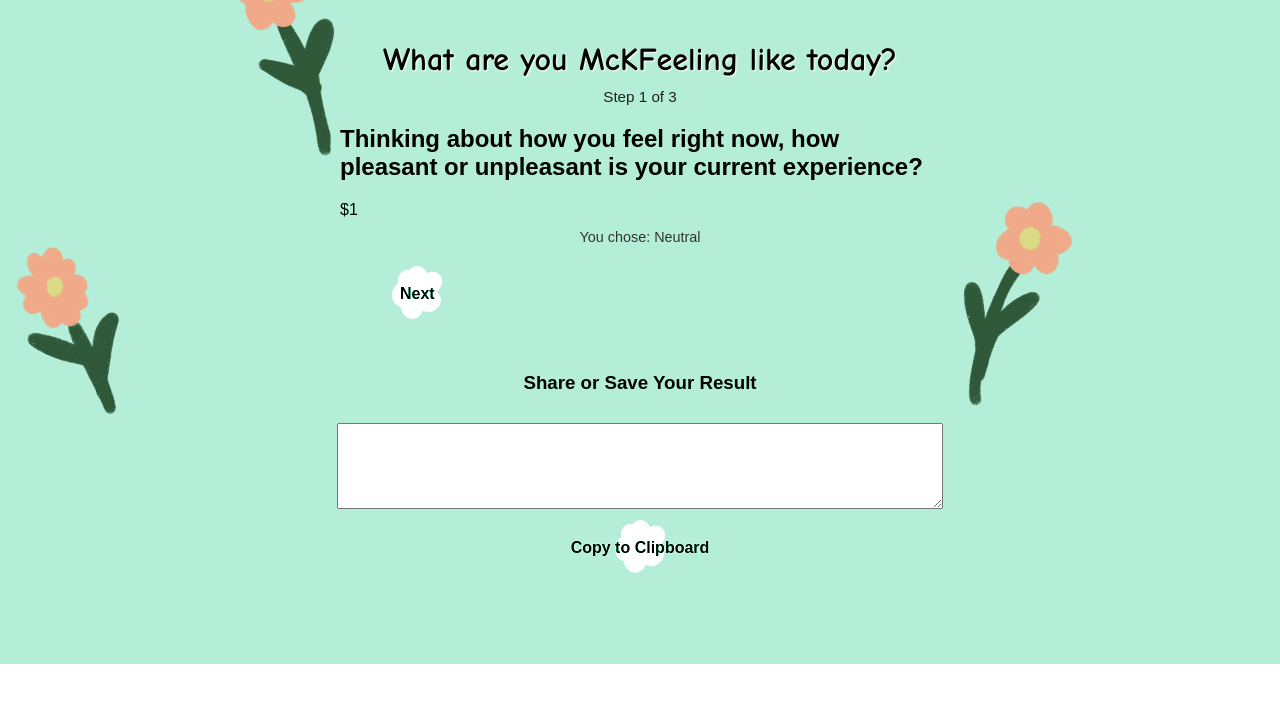
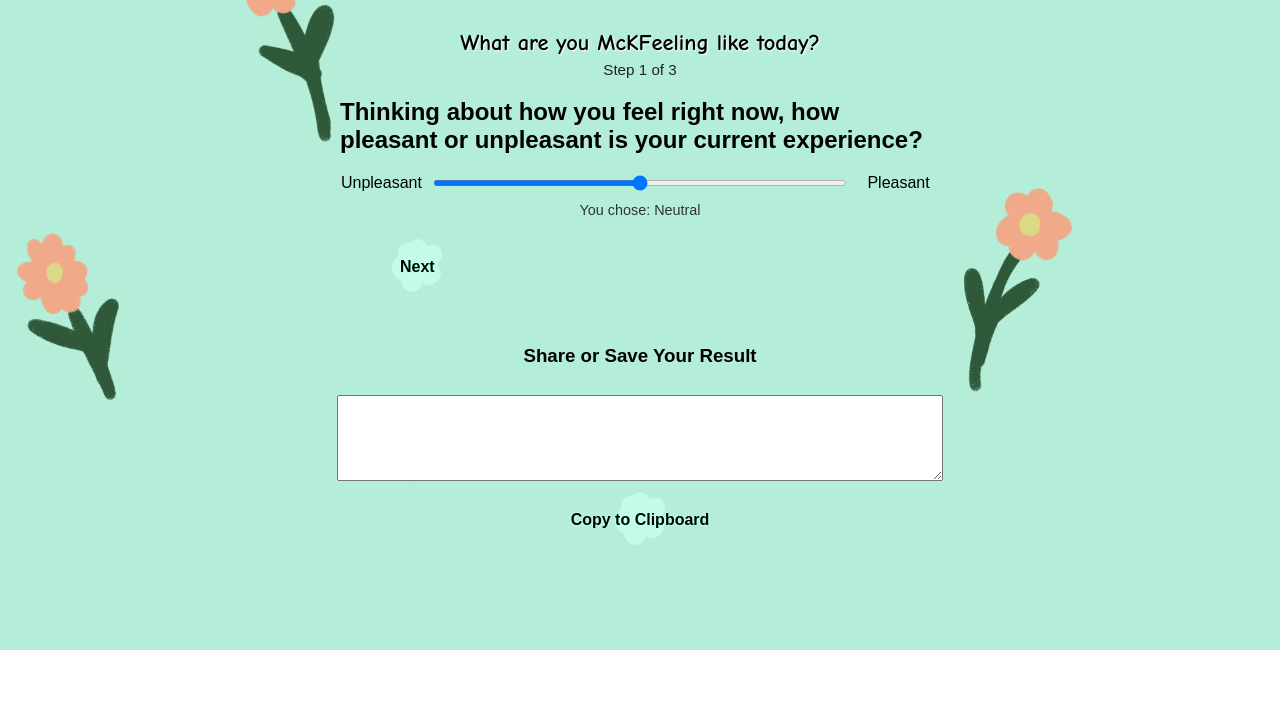
Before and after one commit to mgnull2929/emotion-api, a website: page public/index.html in a window 1280 px wide. Both pictures are taken after a click on the button "Start Quiz". Drawn offline with Linux system fonts and the light colour scheme.

Commit message:
Final McKFeelings UX and insight updates

```diff
--- a/public/index.html
+++ b/public/index.html
@@ -116,7 +116,7 @@
   </style>
 </head>
 <body>
-  <h1 style="text-align: center; font-family: 'Comic Sans MS', cursive, sans-serif; font-size: 2rem; margin-bottom: 10px; text-shadow: 1px 1px 2px #fff;">What are you McKFeeling like today?</h1>
+  <h1 style="text-align: center; font-family: 'Comic Sans MS', cursive, sans-serif; font-size: 1.4rem; margin-top: 10px; margin-bottom: 5px; text-shadow: 1px 1px 2px #fff;">What are you McKFeeling like today?</h1>
   <div id="intro" class="step active">
     <h1>Emotion Identifier Quiz</h1>
     <p>This quiz helps you pinpoint your current feeling by guiding you through slider-based questions drawn from therapeutic techniques.</p>
@@ -127,7 +127,11 @@
     <div id="question" class="fade-in">
       <div class="step-count" id="step-count"></div>
       <h2 id="question-text"></h2>
-      <div class="slider-row">$1</div>
+      <div class="slider-row">
+  <span class="slider-label" id="left-label"></span>
+  <input id="slider" type="range" min="1" max="5" step="1" value="3" />
+  <span class="slider-label" id="right-label"></span>
+</div>
 <div class="slider-value" id="slider-value">You chose: Neutral</div>
       <button onclick="nextQuestion()">Next</button>
     </div>
```
